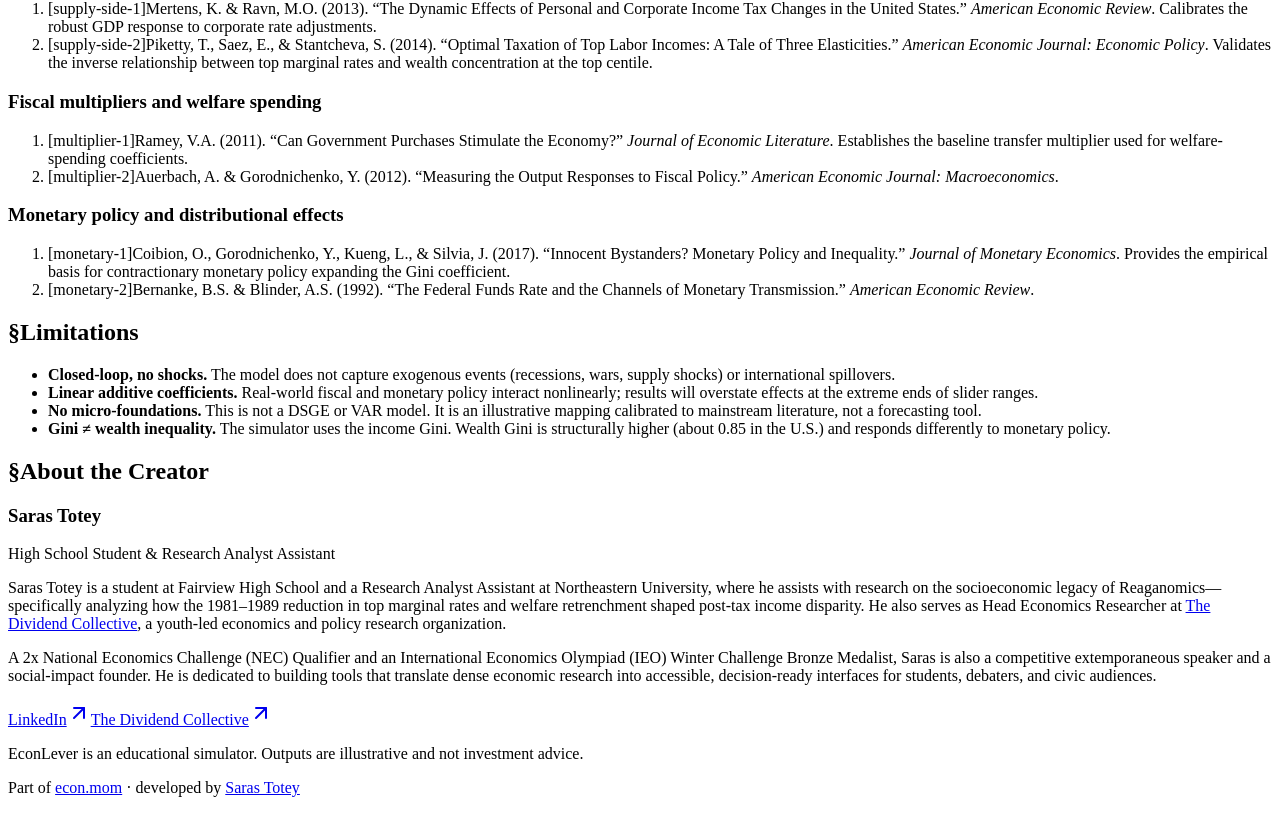
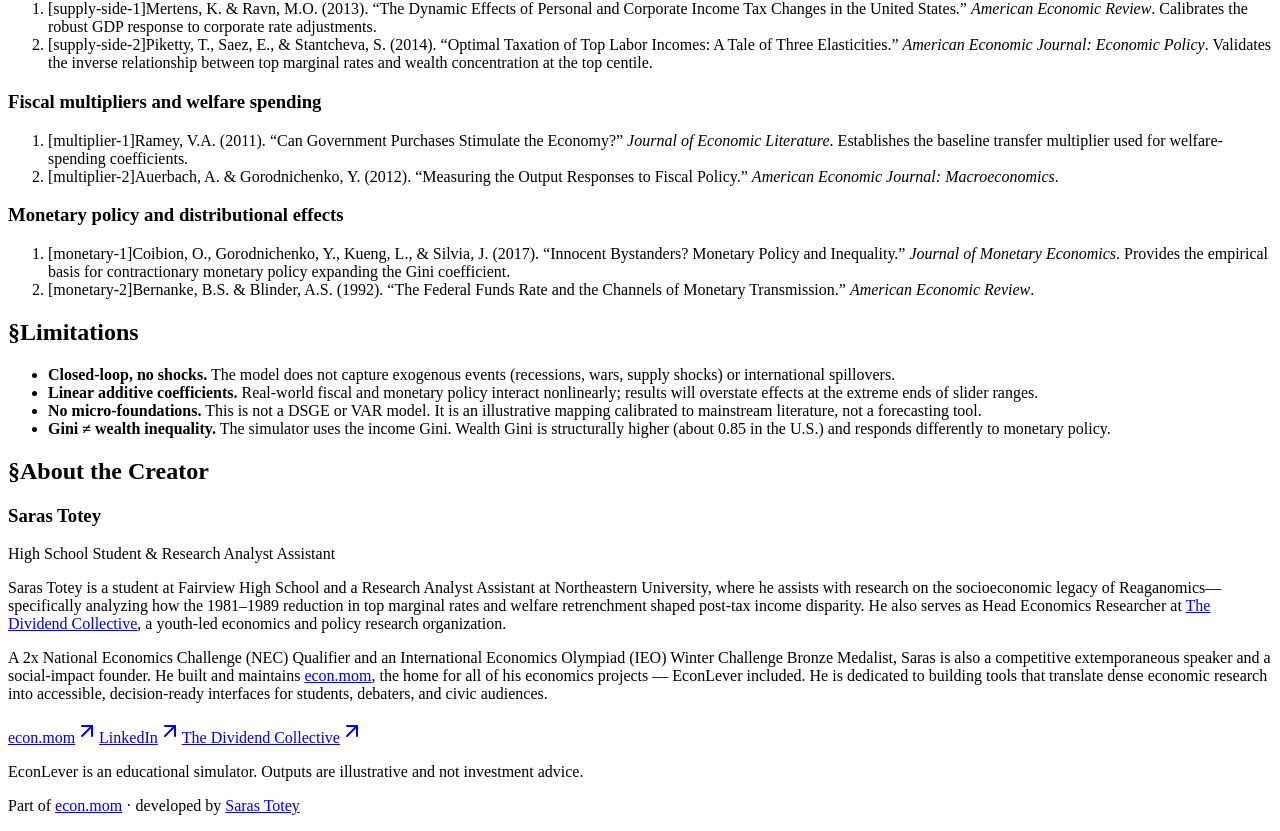
Before and after one commit to PandaXPanther/EconLever, a React (Vite) app in the folder client/: page /#/about in a window 1280 px wide. Shown: the part 2653-3484 px from the top of the page. Built offline with nearby package versions, Linux system fonts and the light colour scheme; a web font is replaced by a local one.

Commit message:
Creator bio: credit Saras as creator of econ.mom + add CTA link

```diff
--- a/client/src/pages/About.tsx
+++ b/client/src/pages/About.tsx
@@ -274,11 +274,32 @@ export default function AboutPage() {
             A 2x National Economics Challenge (NEC) Qualifier and an
             International Economics Olympiad (IEO) Winter Challenge Bronze
             Medalist, Saras is also a competitive extemporaneous speaker and a
-            social-impact founder. He is dedicated to building tools that
-            translate dense economic research into accessible, decision-ready
-            interfaces for students, debaters, and civic audiences.
+            social-impact founder. He built and maintains{" "}
+            <a
+              href="https://econ.mom"
+              target="_blank"
+              rel="noopener noreferrer"
+              className="text-foreground underline-offset-4 hover:underline"
+              data-testid="link-creator-econ-mom"
+            >
+              econ.mom
+            </a>
+            , the home for all of his economics projects — EconLever included.
+            He is dedicated to building tools that translate dense economic
+            research into accessible, decision-ready interfaces for students,
+            debaters, and civic audiences.
           </p>
           <div className="mt-4 flex flex-wrap items-center gap-x-5 gap-y-2">
+            <a
+              href="https://econ.mom"
+              target="_blank"
+              rel="noopener noreferrer"
+              className="inline-flex items-center gap-1.5 text-sm font-medium text-foreground underline-offset-4 hover:underline"
+              data-testid="link-creator-econ-mom-cta"
+            >
+              econ.mom
+              <ArrowUpRight className="h-3.5 w-3.5" />
+            </a>
             <a
               href="https://www.linkedin.com/in/saras-totey-64a777334/"
               target="_blank"
```
